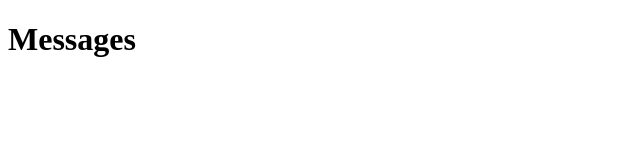
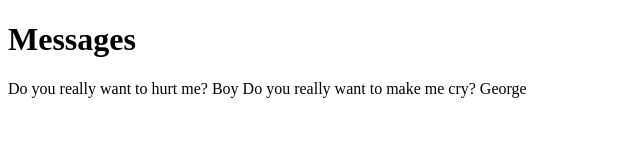
Before and after one commit to tuftsdev/cs120-sfomchenko, a plain HTML site: page messages/index.html in a window 1280 px wide. Shown: the whole page, without its empty margins (0-640 px from the left). Drawn offline with Linux system fonts and the light colour scheme.

Commit message:
Lab7: Implemented forloop messages functionality, need to figure out newline

```diff
--- a/messages/index.html
+++ b/messages/index.html
@@ -9,6 +9,13 @@
     function loadMessages() {
       jsonData = '[{"id":1,"content":"Do you really want to hurt me?","username":"Boy"},{"id":2,"content":"Do you really want to make me cry?","username":"George"}]';
       // Your code here......
+      var parsedJsonData = JSON.parse(jsonData);
+      for (var i = 0; i < parsedJsonData.length; i++)
+      {
+          var content = parsedJsonData[i].content;
+          var user = parsedJsonData[i].username;
+          document.getElementById("messages").innerHTML+=content+" "+user+" \n";
+      }
     }
   </script>
 </head>
```
